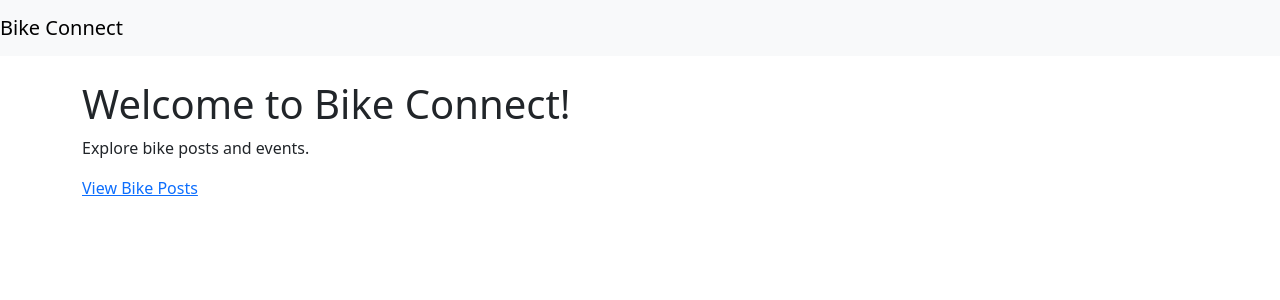
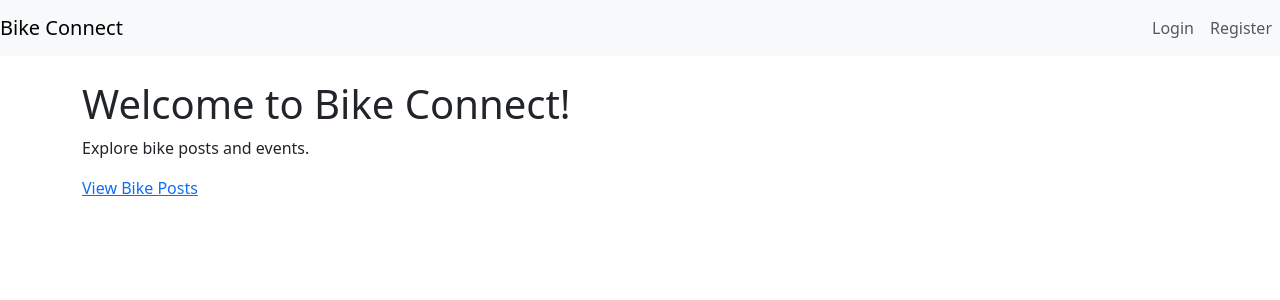
Before and after one commit to Mario8802/cyclingnets, a Django app: template templates/core/landing_page.html in a window 1280 px wide. Shown: the top 300 px of the page. Run offline with Django 5.2, Linux system fonts and the light colour scheme; the template is opened without the code that fills it, so the values that code supplies are empty; parts of the project's set-up code (start-up, migrations or seed data) failed here and were passed over.

Commit message:
Updated navbar to dynamically show login/register for guests and logout for logged-in users.

```diff
--- a/templates/base.html
+++ b/templates/base.html
@@ -1,18 +1,46 @@
-<!-- base.html -->
+{% load static %}
+
 <!DOCTYPE html>
 <html lang="en">
 <head>
     <meta charset="UTF-8">
     <meta name="viewport" content="width=device-width, initial-scale=1.0">
     <link href="https://cdn.jsdelivr.net/npm/bootstrap@5.3.0/dist/css/bootstrap.min.css" rel="stylesheet">
+    <link rel="stylesheet" href="{% static 'css/style.css' %}">
     <title>Bike Connect</title>
 </head>
 <body>
+    <!-- Navigation bar -->
     <nav class="navbar navbar-expand-lg navbar-light bg-light">
         <a class="navbar-brand" href="/">Bike Connect</a>
+        <div class="collapse navbar-collapse" id="navbarNav">
+            <ul class="navbar-nav ms-auto">
+                {% if user.is_authenticated %}
+                    <li class="nav-item">
+                        <span class="nav-link">Hello, {{ user.username }}!</span>
+                    </li>
+                    <li class="nav-item">
+                        <a class="nav-link" href="{% url 'logout' %}">Logout</a>
+                    </li>
+                {% else %}
+                    <li class="nav-item">
+                        <a class="nav-link" href="{% url 'login' %}">Login</a>
+                    </li>
+                    <li class="nav-item">
+                        <a class="nav-link" href="{% url 'register' %}">Register</a>
+                    </li>
+                {% endif %}
+            </ul>
+        </div>
     </nav>
+
+    <!-- Main content area -->
     <div class="container mt-4">
-        {% block content %}{% endblock %}
+        {% block content %}
+        {% endblock %}
     </div>
+
+    <!-- Optional JavaScript; Bootstrap Bundle with Popper -->
+    <script src="https://cdn.jsdelivr.net/npm/bootstrap@5.3.0/dist/js/bootstrap.bundle.min.js"></script>
 </body>
 </html>
```
